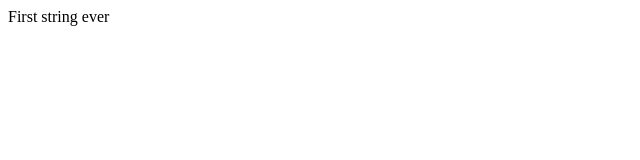
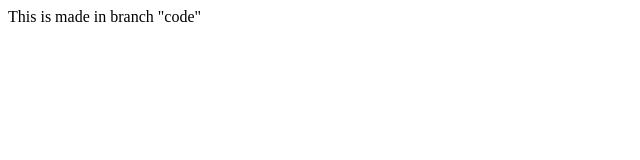
Before and after one commit to lurpeeBurbee/mega-adventure-2, a plain HTML site: page index.html in a window 1280 px wide. Shown: the whole page, without its empty margins (0-640 px from the left). Drawn offline with Linux system fonts and the light colour scheme.

Commit message:
code branch update

```diff
--- a/index.html
+++ b/index.html
@@ -1,7 +1,7 @@
 <html>
 <body>
 <p>
-First string ever
+This is made in branch "code"
 </p>
 </body>
 </html>
```
